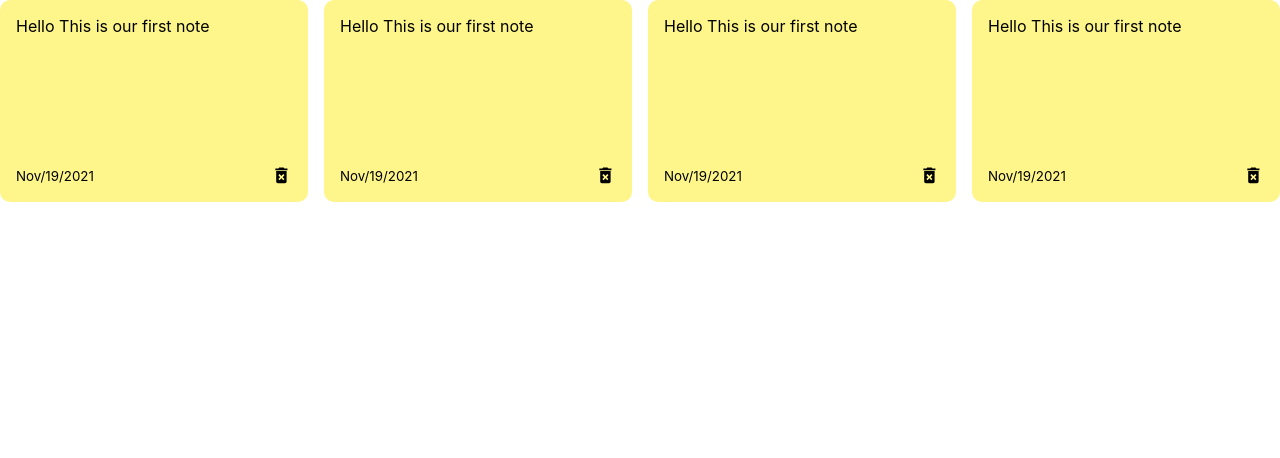
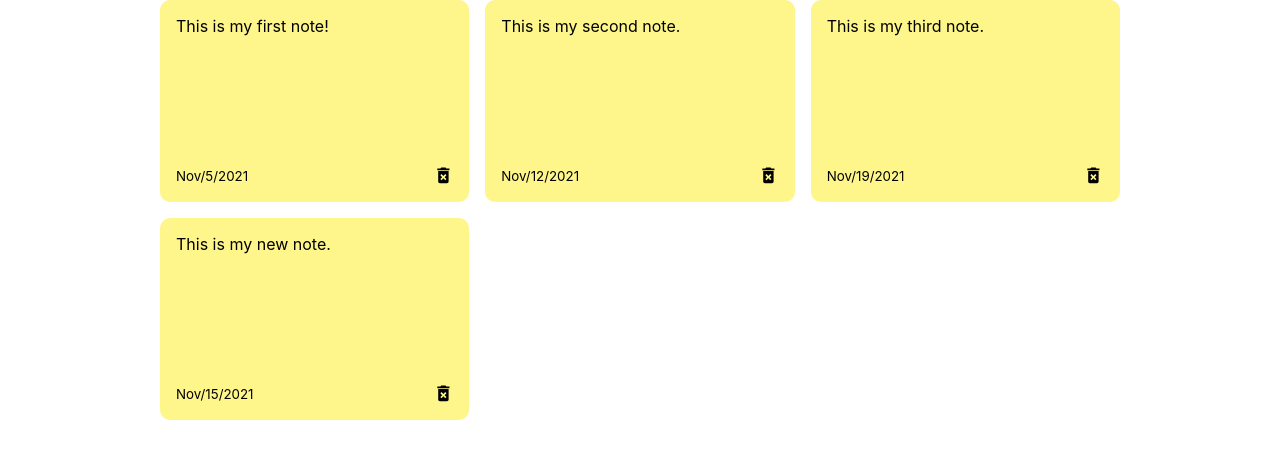
Before and after one commit to kathleenconnaghan/Notes-App, a React (Create React App) app in the folder notes-app/: page / in a window 1280 px wide. Shown: the top 458 px of the page. Built offline with nearby package versions, Linux system fonts and the light colour scheme.

Commit message:
making notes list dynamic

```diff
--- a/notes-app/src/App.js
+++ b/notes-app/src/App.js
@@ -1,9 +1,33 @@
 import NotesList from './components/NotesList';
+import { useState } from 'react';
+import {nanoid } from 'nanoid';
 
 const App = () => {
+  const [notes, setNotes] = useState([
+    {
+    id: nanoid(),
+    text: "This is my first note!",
+    date: "Nov/5/2021"
+  },
+  {
+    id: nanoid(),
+    text: "This is my second note.",
+    date: "Nov/12/2021"
+  },
+  {
+    id: nanoid(),
+    text: "This is my third note.",
+    date: "Nov/19/2021"
+  },
+  {
+    id: nanoid(),
+    text: "This is my new note.",
+    date: "Nov/15/2021"
+  },
+]);
   return(
     <div className = 'container'>
-      <NotesList/>
+      <NotesList notes={notes}/>
     </div>
   )
 }
--- a/notes-app/src/components/Note.js
+++ b/notes-app/src/components/Note.js
@@ -1,11 +1,11 @@
 import { MdDeleteForever } from 'react-icons/md';
 
-const Note = () => {
+const Note = ({id, text, date}) => {
     return (
         <div className = 'note'>
-            <span> Hello This is our first note </span>
+            <span> {text} </span>
             <div className = 'note-footer'>
-                <small> Nov/19/2021 </small>
+                <small> {date} </small>
                 <MdDeleteForever className = 'delete-icon' size = '1.3em'/>
             </div>
 
--- a/notes-app/src/components/NotesList.js
+++ b/notes-app/src/components/NotesList.js
@@ -1,13 +1,12 @@
 import Note from './Note';
 
 
-const NotesList = () => {
+const NotesList = ({ notes }) => {
     return (
         <div className = 'notes-list'>
-            <Note/>
-            <Note/>
-            <Note/>
-            <Note/>
+            {notes.map( (note) =>
+            <Note id= {note.id} text= {note.text} date= {note.date} />
+            )}
         </div>
     )
 };
--- a/notes-app/src/index.css
+++ b/notes-app/src/index.css
@@ -28,6 +28,14 @@
   justify-content: space-between;
 }
 
+.container {
+  max-width: 960px;
+  margin-right: auto;
+  margin-left: auto;
+  padding-right: 15px;
+  padding-left: 15px;
+}
+
 .notes-list {
   display: grid;
   grid-gap: 1rem;
```
